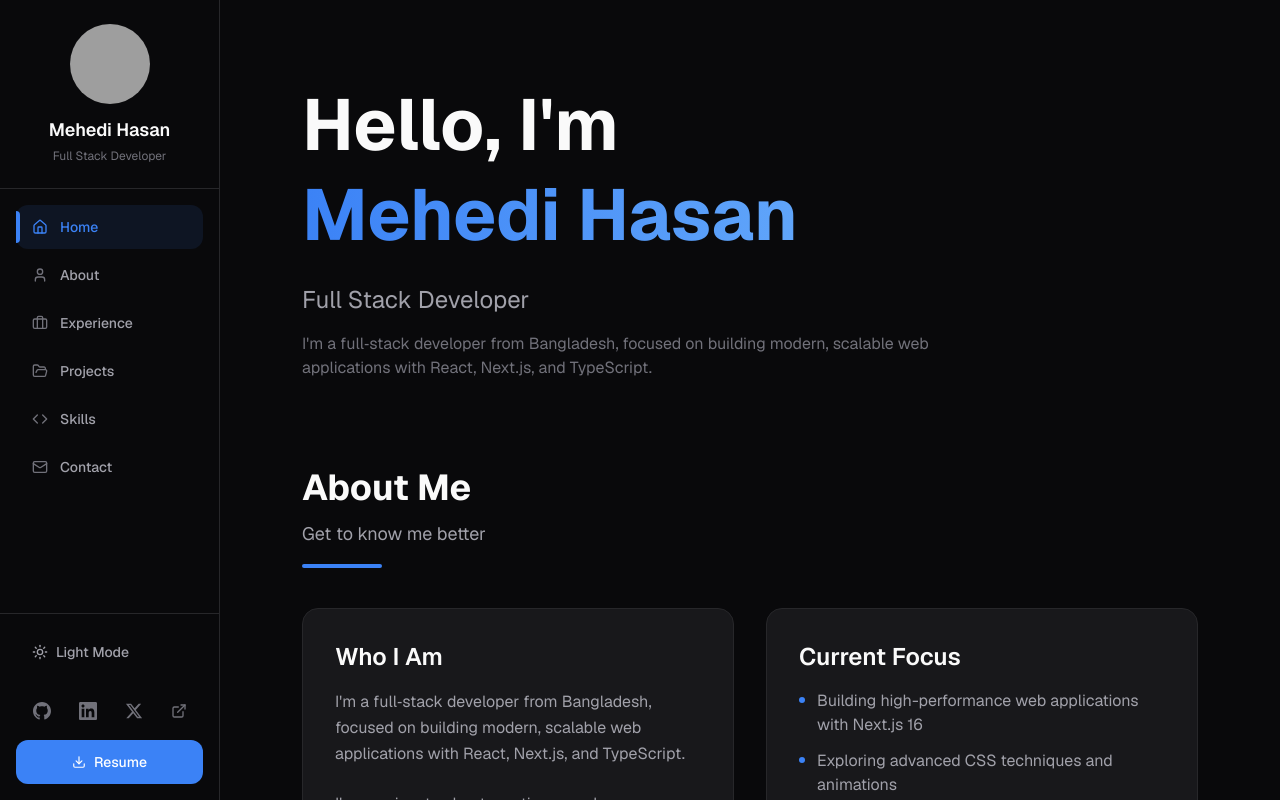
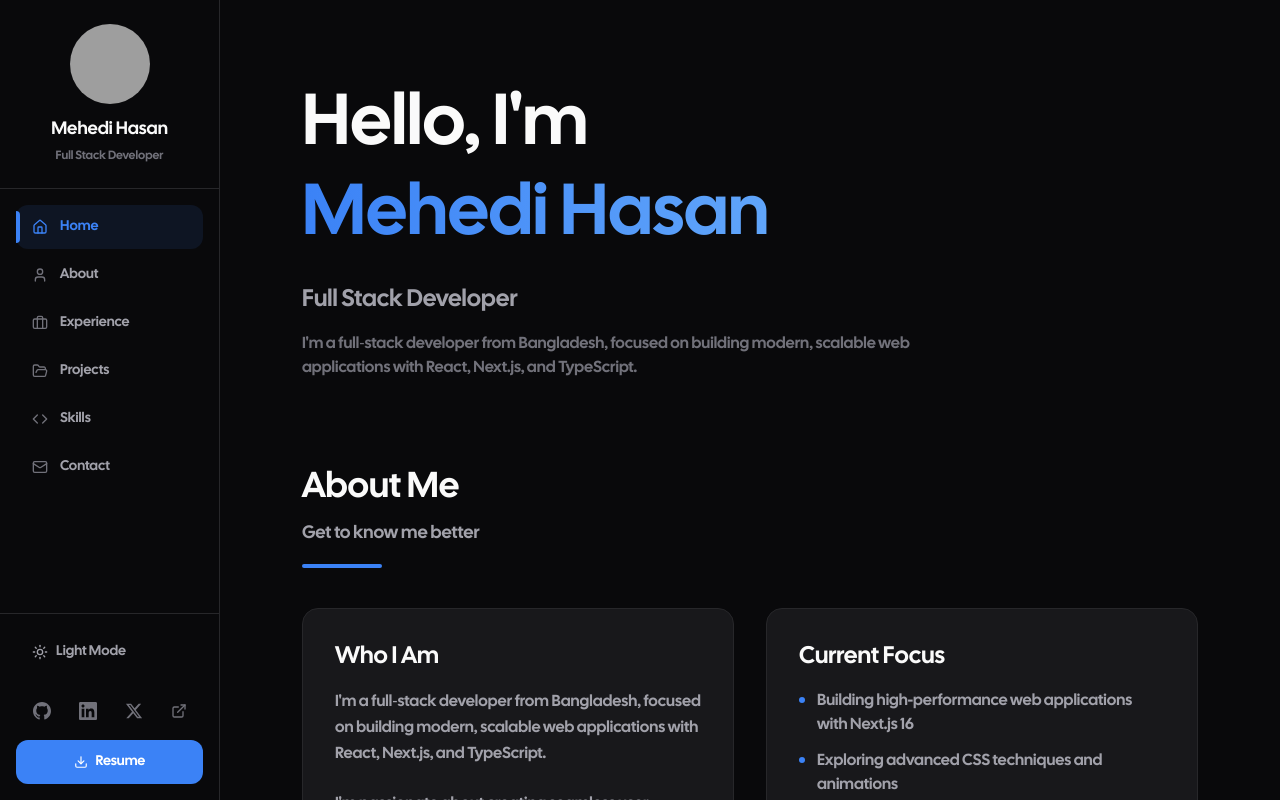
Before and after one commit to TheMehediHQ/mehedi-hasan.me, a Next.js app: page / in a window 1280 px wide. Built offline with nearby package versions, Linux system fonts and the light colour scheme; grey boxes are pictures that could not be loaded.

Commit message:
first commit

```diff
--- a/app/globals.css
+++ b/app/globals.css
@@ -1,7 +1,7 @@
 @import "tailwindcss";
 
 @theme inline {
-  --font-sans: var(--font-geist-sans);
+  --font-sans: var(--font-cal);
   --font-mono: var(--font-geist-mono);
 }
 
@@ -48,7 +48,7 @@
 body {
   background: var(--color-background);
   color: var(--color-primary-text);
-  font-family: var(--font-geist-sans), Arial, Helvetica, sans-serif;
+  font-family: var(--font-cal), Arial, Helvetica, sans-serif;
   overflow-x: hidden;
   transition: background-color 0.3s ease, color 0.3s ease;
 }
--- a/app/layout.tsx
+++ b/app/layout.tsx
@@ -1,5 +1,6 @@
 import type { Metadata } from "next";
 import { Geist, Geist_Mono } from "next/font/google";
+import localFont from "next/font/local";
 import { ThemeProvider } from "@/components/ThemeProvider";
 import ScrollLayout from "@/components/layout/ScrollLayout";
 import "./globals.css";
@@ -14,6 +15,14 @@ const geistMono = Geist_Mono({
   subsets: ["latin"],
 });
 
+const calSans = localFont({
+  src: "../fonts/CalSans-SemiBold.woff2",
+  variable: "--font-cal",
+  weight: "600",
+  style: "normal",
+  display: "swap",
+});
+
 export const metadata: Metadata = {
   title: "Mehedi Hasan | Portfolio",
   description: "Frontend-Focused Full Stack Engineer - Portfolio",
@@ -23,7 +32,7 @@ export default function RootLayout() {
   return (
     <html
       lang="en"
-      className={`${geistSans.variable} ${geistMono.variable} h-full antialiased`}
+      className={`${geistSans.variable} ${geistMono.variable} ${calSans.variable} h-full antialiased`}
       suppressHydrationWarning
     >
       <body className="min-h-full">
--- a/components/ui/ProjectCard.tsx
+++ b/components/ui/ProjectCard.tsx
@@ -74,7 +74,7 @@ export default function ProjectCard({ project, index }: ProjectCardProps) {
           <div className="flex flex-col gap-3 sm:gap-4">
             {/* Title */}
             <h3
-              className="text-xl sm:text-2xl lg:text-3xl font-bold leading-tight"
+              className="text-xl sm:text-2xl lg:text-3xl font-semibold leading-tight"
               style={{ color: "var(--color-primary-text)" }}
             >
               {project.title}
--- a/sections/ProjectsSection.tsx
+++ b/sections/ProjectsSection.tsx
@@ -6,11 +6,12 @@ import { projects } from "@/constants/projects";
 
 export default function ProjectsSection() {
   return (
-    <div className="min-h-screen px-4 sm:px-8 lg:px-16 py-8 sm:py-12">
+      <div className="min-h-screen px-4 sm:px-8 lg:px-16 py-8 sm:py-12">
       <div className="max-w-4xl mx-auto">
         <SectionTitle
           title="Projects"
           subtitle="Things I&apos;ve built"
+          className="text-left"
         />
 
         <div className="flex flex-col gap-4 sm:gap-6">
```
Also changed, not shown: fonts/CalSans-SemiBold.woff2 (added).
